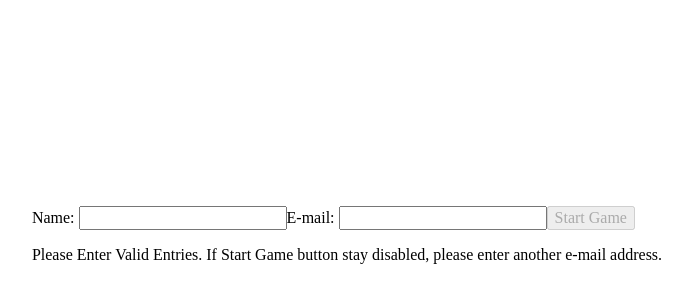
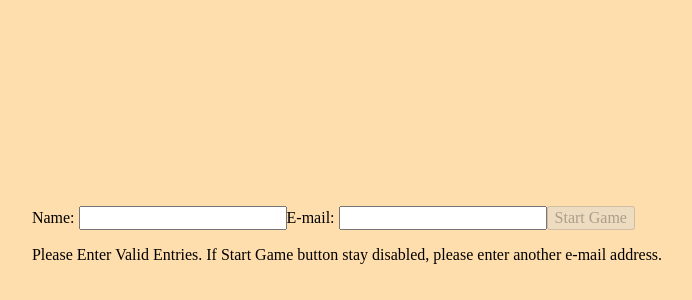
Before and after one commit to vasyarogov84/gameProject, a React app: page / in a window 1280 px wide. Shown: the part 144-444 px from the top of the page, without its empty margins (293-985 px from the left). Built offline with nearby package versions, Linux system fonts and the light colour scheme.

Commit message:
fixing merge conflict

```diff
--- a/script/styles/base/_base.scss
+++ b/script/styles/base/_base.scss
@@ -1,4 +1,4 @@
 html {
     font-size: 62.5%;
-
+    background-color: navajowhite;
 }
```
